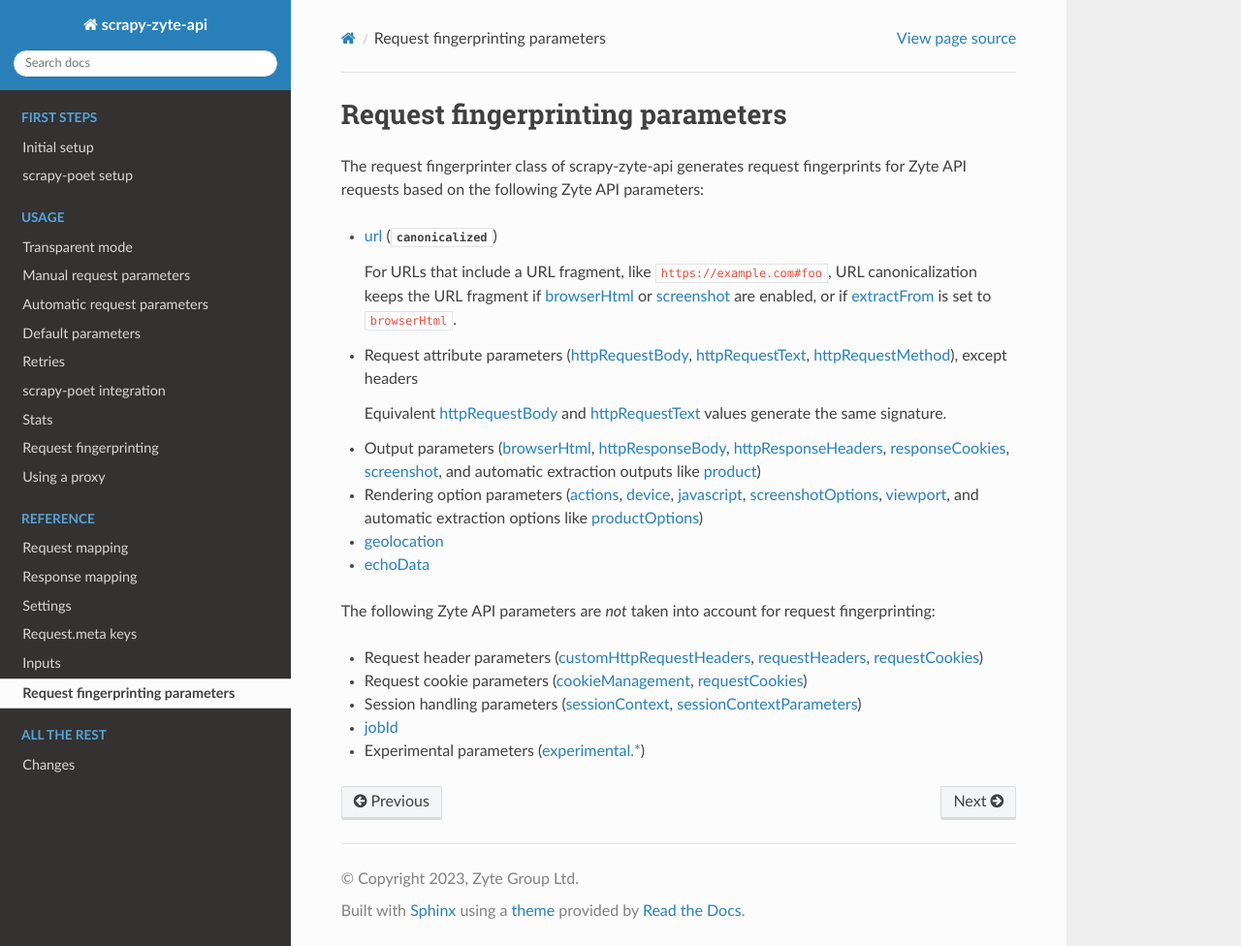
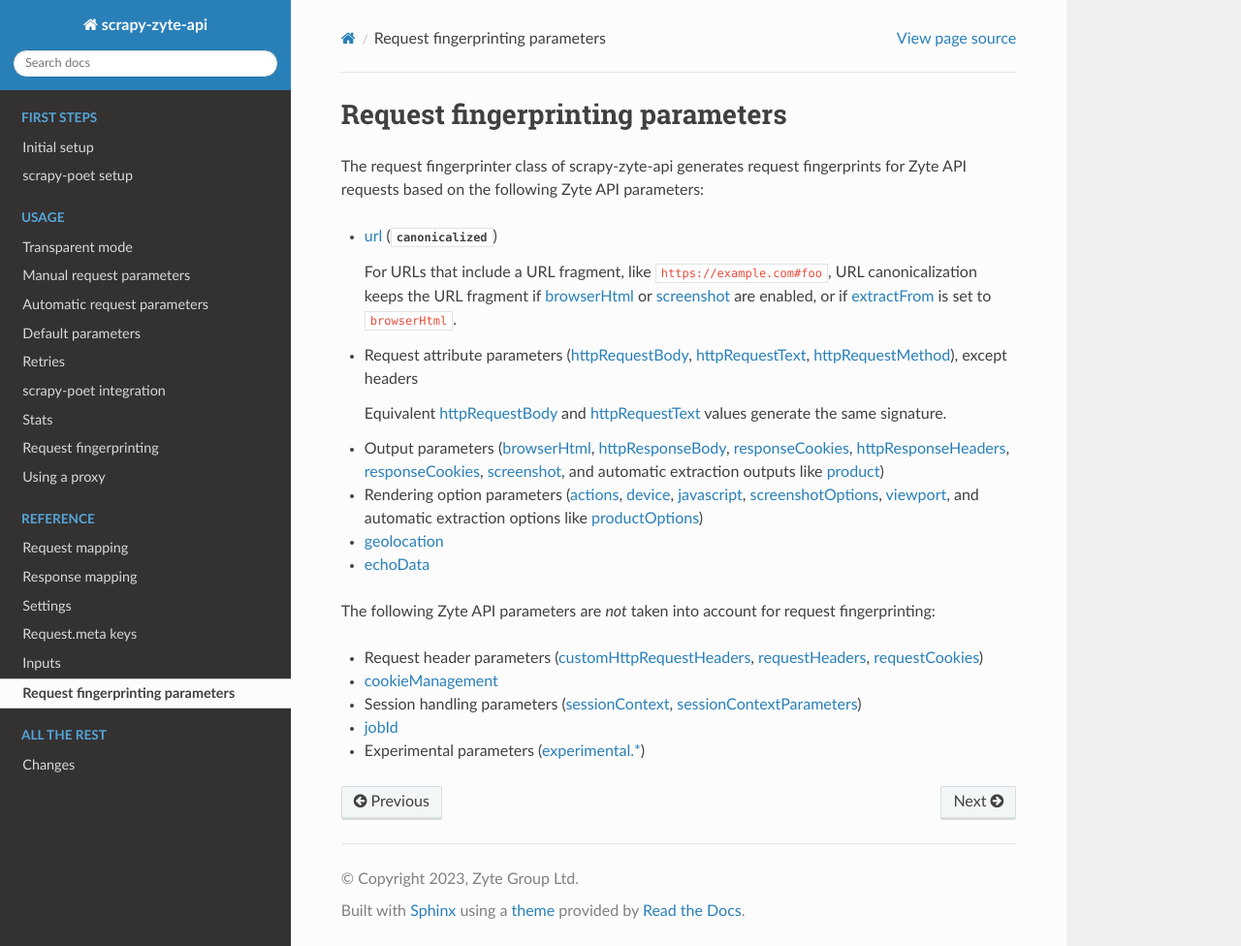
Before and after one commit to scrapy-plugins/scrapy-zyte-api, a Sphinx documentation site: the page built from docs/reference/fingerprint-params.rst, in a window 1280 px wide and 976 px high. Shown: the whole window at 97% size. Built offline with Sphinx 7.4.7 and the Read the Docs theme 2.0.0, drawn with Linux system fonts in a browser that asks for light colours.

Commit message:
Update the fingerprint docs now that responseCookies affects fingerprinting

```diff
--- a/docs/reference/fingerprint-params.rst
+++ b/docs/reference/fingerprint-params.rst
@@ -24,10 +24,10 @@
     :http:`request:httpRequestText` values generate the same signature.
 
 -   Output parameters (:http:`request:browserHtml`,
-    :http:`request:httpResponseBody`, :http:`request:httpResponseHeaders`,
-    :http:`request:responseCookies`, :http:`request:screenshot`, and
-    :ref:`automatic extraction outputs <zyte-api-extract-fields>` like
-    :http:`request:product`)
+    :http:`request:httpResponseBody`, :http:`request:responseCookies`,
+    :http:`request:httpResponseHeaders`, :http:`request:responseCookies`,
+    :http:`request:screenshot`, and :ref:`automatic extraction outputs
+    <zyte-api-extract-fields>` like :http:`request:product`)
 
 -   Rendering option parameters (:http:`request:actions`,
     :http:`request:device`, :http:`request:javascript`,
@@ -44,8 +44,7 @@
 -   Request header parameters (:http:`request:customHttpRequestHeaders`,
     :http:`request:requestHeaders`, :http:`request:requestCookies`)
 
--   Request cookie parameters (:http:`request:cookieManagement`,
-    :http:`request:requestCookies`)
+-   :http:`request:cookieManagement`
 
 -   Session handling parameters (:http:`request:sessionContext`,
     :http:`request:sessionContextParameters`)
```
